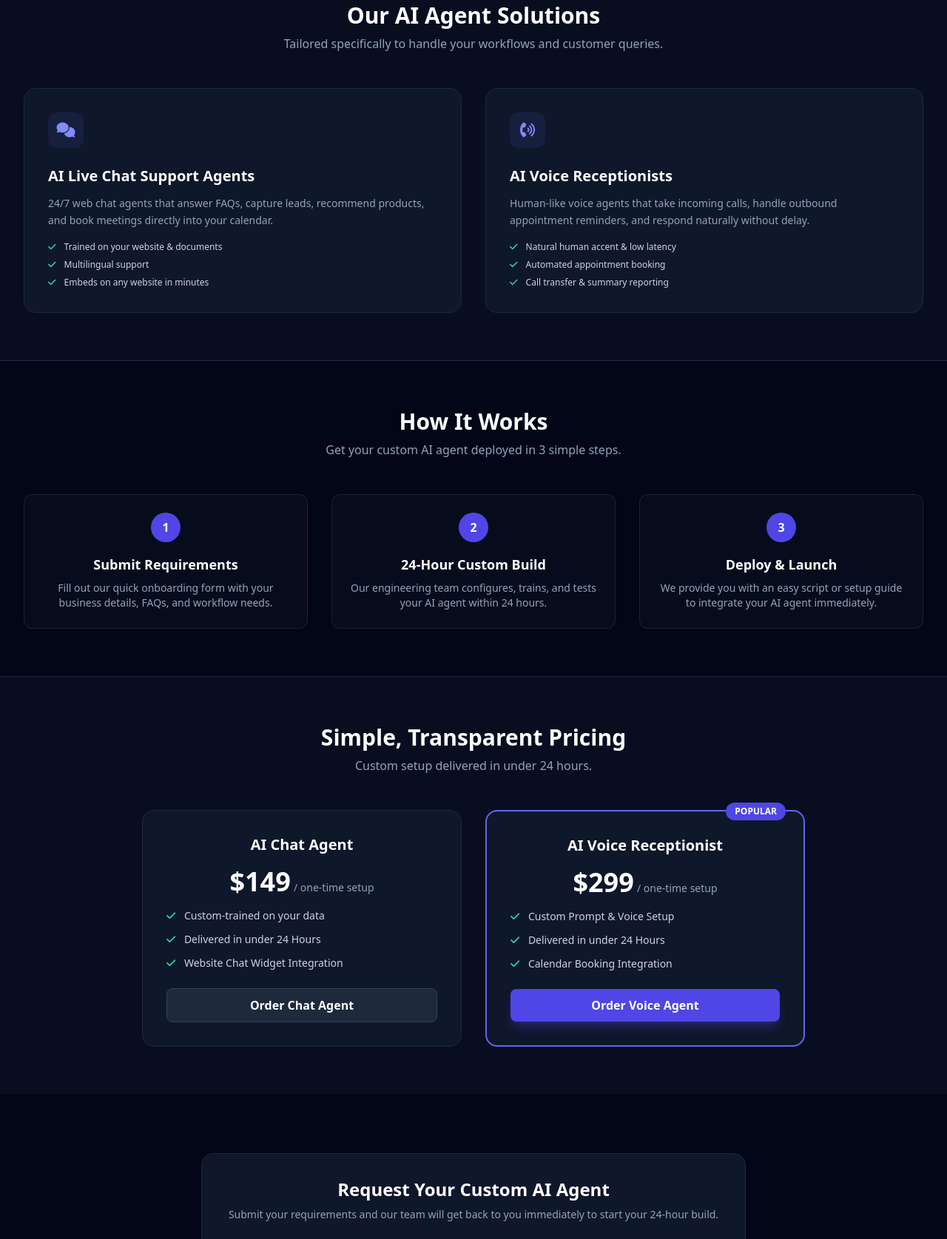
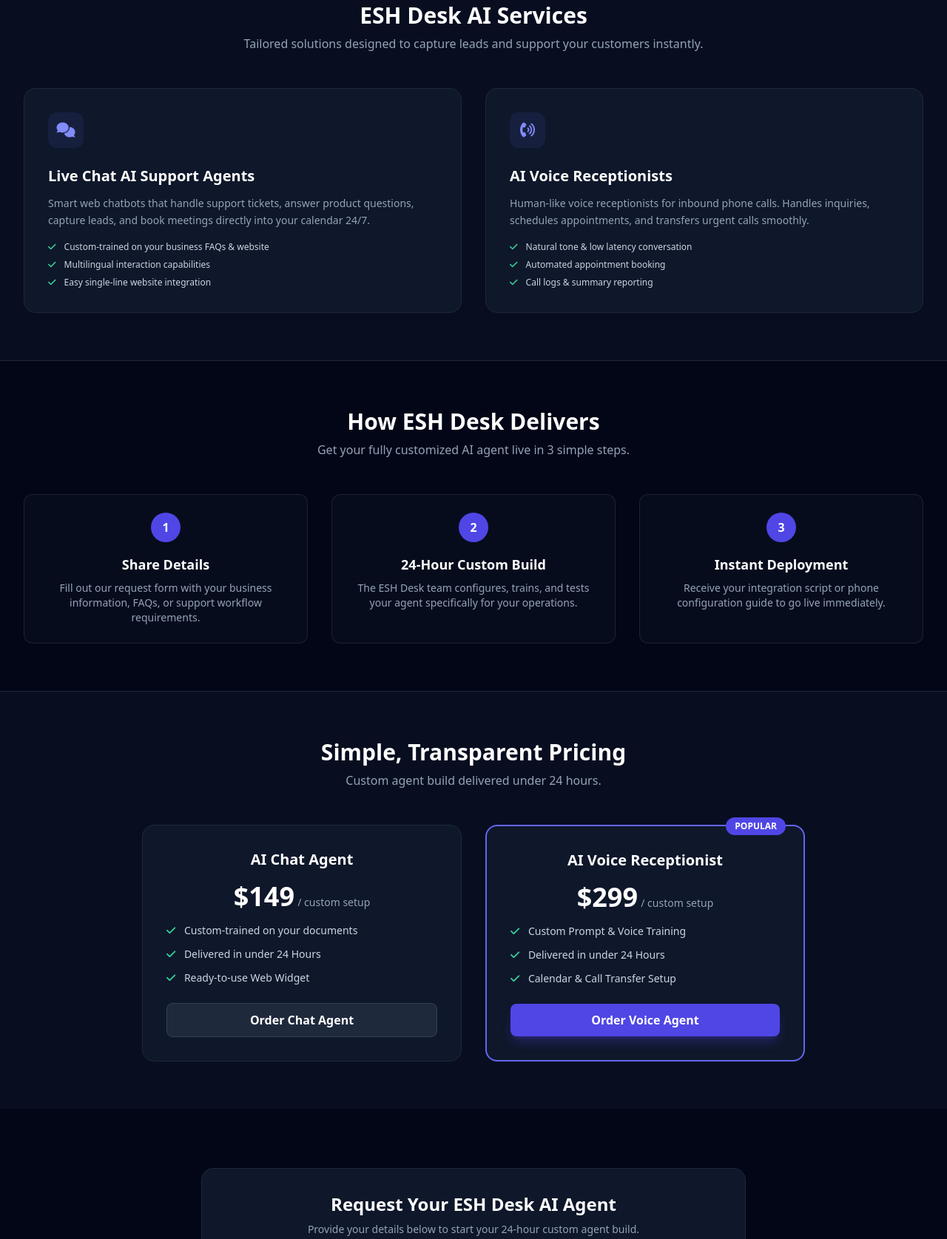
Before and after one commit to eshanraza498-lgtm/Saas-Website, a plain HTML site: page index.html in a window 1280 px wide. Shown: the part 603-2278 px from the top of the page at 74% size. Drawn offline with nearby package versions, Linux system fonts and the light colour scheme.

Commit message:
index.html

```diff
--- a/index.html
+++ b/index.html
@@ -3,7 +3,7 @@
 <head>
     <meta charset="UTF-8">
     <meta name="viewport" content="width=device-width, initial-scale=1.0">
-    <title>Custom AI Chat & Voice Agents in 24 Hours</title>
+    <title>ESH Desk - Custom AI Chat & Voice Agents in 24 Hours</title>
     <!-- Tailwind CSS CDN -->
     <script src="https://cdn.tailwindcss.com"></script>
     <link href="https://cdnjs.cloudflare.com/ajax/libs/font-awesome/6.0.0/css/all.min.css" rel="stylesheet">
@@ -15,7 +15,7 @@
         <div class="max-w-7xl mx-auto px-4 sm:px-6 lg:px-8 h-16 flex items-center justify-between">
             <div class="flex items-center space-x-2">
                 <i class="fa-solid fa-robot text-indigo-500 text-2xl"></i>
-                <span class="text-xl font-bold tracking-tight text-white">AgentX<span class="text-indigo-500">.ai</span></span>
+                <span class="text-xl font-bold tracking-tight text-white">ESH <span class="text-indigo-500">Desk</span></span>
             </div>
             <div class="hidden md:flex space-x-8 text-sm font-medium text-slate-300">
                 <a href="#services" class="hover:text-indigo-400 transition">Services</a>
@@ -29,17 +29,17 @@
     <!-- Hero Section -->
     <section class="pt-32 pb-20 px-4 sm:px-6 lg:px-8 max-w-7xl mx-auto text-center">
         <span class="inline-flex items-center gap-2 px-3 py-1 rounded-full text-xs font-semibold bg-indigo-500/10 text-indigo-400 border border-indigo-500/20 mb-6">
-            <i class="fa-solid fa-bolt text-yellow-400"></i> Fast Turnaround: Delivered Under 24 Hours
+            <i class="fa-solid fa-bolt text-yellow-400"></i> Fast Turnaround: Custom Setup Delivered Under 24 Hours
         </span>
         <h1 class="text-4xl sm:text-6xl font-extrabold text-white tracking-tight max-w-4xl mx-auto leading-tight">
-            Custom AI Chat & Voice Agents Trained For Your Business
+            Automate Your Business With ESH Desk AI Agents
         </h1>
         <p class="mt-6 text-lg text-slate-400 max-w-2xl mx-auto">
-            Automate customer support, lead generation, and call handling. Share your business details and get a custom-built AI agent live in under 24 hours.
+            From 24/7 web chat support to automated voice receptionists, ESH Desk builds custom AI agents trained specifically on your business data.
         </p>
         <div class="mt-8 flex justify-center gap-4">
-            <a href="#order-form" class="bg-indigo-600 hover:bg-indigo-500 text-white font-semibold px-6 py-3 rounded-lg transition shadow-lg shadow-indigo-600/30">Request Your Agent</a>
-            <a href="#how-it-works" class="bg-slate-800 hover:bg-slate-700 text-slate-200 font-semibold px-6 py-3 rounded-lg border border-slate-700 transition">Learn More</a>
+            <a href="#order-form" class="bg-indigo-600 hover:bg-indigo-500 text-white font-semibold px-6 py-3 rounded-lg transition shadow-lg shadow-indigo-600/30">Order Your AI Agent</a>
+            <a href="#how-it-works" class="bg-slate-800 hover:bg-slate-700 text-slate-200 font-semibold px-6 py-3 rounded-lg border border-slate-700 transition">See How It Works</a>
         </div>
     </section>
 
@@ -47,8 +47,8 @@
     <section id="services" class="py-16 bg-slate-900/50 border-y border-slate-800">
         <div class="max-w-7xl mx-auto px-4 sm:px-6 lg:px-8">
             <div class="text-center mb-12">
-                <h2 class="text-3xl font-bold text-white">Our AI Agent Solutions</h2>
-                <p class="text-slate-400 mt-2">Tailored specifically to handle your workflows and customer queries.</p>
+                <h2 class="text-3xl font-bold text-white">ESH Desk AI Services</h2>
+                <p class="text-slate-400 mt-2">Tailored solutions designed to capture leads and support your customers instantly.</p>
             </div>
             <div class="grid md:grid-cols-2 gap-8">
                 <!-- AI Chat Agent -->
@@ -56,14 +56,14 @@
                     <div class="w-12 h-12 bg-indigo-500/10 rounded-xl flex items-center justify-center text-indigo-400 mb-6 text-xl">
                         <i class="fa-solid fa-comments"></i>
                     </div>
-                    <h3 class="text-xl font-bold text-white mb-3">AI Live Chat Support Agents</h3>
+                    <h3 class="text-xl font-bold text-white mb-3">Live Chat AI Support Agents</h3>
                     <p class="text-slate-400 text-sm leading-relaxed mb-4">
-                        24/7 web chat agents that answer FAQs, capture leads, recommend products, and book meetings directly into your calendar.
+                        Smart web chatbots that handle support tickets, answer product questions, capture leads, and book meetings directly into your calendar 24/7.
                     </p>
                     <ul class="text-xs text-slate-300 space-y-2">
-                        <li><i class="fa-solid fa-check text-emerald-400 mr-2"></i> Trained on your website & documents</li>
-                        <li><i class="fa-solid fa-check text-emerald-400 mr-2"></i> Multilingual support</li>
-                        <li><i class="fa-solid fa-check text-emerald-400 mr-2"></i> Embeds on any website in minutes</li>
+                        <li><i class="fa-solid fa-check text-emerald-400 mr-2"></i> Custom-trained on your business FAQs & website</li>
+                        <li><i class="fa-solid fa-check text-emerald-400 mr-2"></i> Multilingual interaction capabilities</li>
+                        <li><i class="fa-solid fa-check text-emerald-400 mr-2"></i> Easy single-line website integration</li>
                     </ul>
                 </div>
                 <!-- AI Voice Agent -->
@@ -73,12 +73,12 @@
                     </div>
                     <h3 class="text-xl font-bold text-white mb-3">AI Voice Receptionists</h3>
                     <p class="text-slate-400 text-sm leading-relaxed mb-4">
-                        Human-like voice agents that take incoming calls, handle outbound appointment reminders, and respond naturally without delay.
+                        Human-like voice receptionists for inbound phone calls. Handles inquiries, schedules appointments, and transfers urgent calls smoothly.
                     </p>
                     <ul class="text-xs text-slate-300 space-y-2">
-                        <li><i class="fa-solid fa-check text-emerald-400 mr-2"></i> Natural human accent & low latency</li>
+                        <li><i class="fa-solid fa-check text-emerald-400 mr-2"></i> Natural tone & low latency conversation</li>
                         <li><i class="fa-solid fa-check text-emerald-400 mr-2"></i> Automated appointment booking</li>
-                        <li><i class="fa-solid fa-check text-emerald-400 mr-2"></i> Call transfer & summary reporting</li>
+                        <li><i class="fa-solid fa-check text-emerald-400 mr-2"></i> Call logs & summary reporting</li>
                     </ul>
                 </div>
             </div>
@@ -88,24 +88,24 @@
     <!-- How It Works -->
     <section id="how-it-works" class="py-16 max-w-7xl mx-auto px-4 sm:px-6 lg:px-8">
         <div class="text-center mb-12">
-            <h2 class="text-3xl font-bold text-white">How It Works</h2>
-            <p class="text-slate-400 mt-2">Get your custom AI agent deployed in 3 simple steps.</p>
+            <h2 class="text-3xl font-bold text-white">How ESH Desk Delivers</h2>
+            <p class="text-slate-400 mt-2">Get your fully customized AI agent live in 3 simple steps.</p>
         </div>
         <div class="grid md:grid-cols-3 gap-8 text-center">
             <div class="bg-slate-900/40 p-6 rounded-xl border border-slate-800/80">
                 <div class="w-10 h-10 bg-indigo-600 text-white font-bold rounded-full flex items-center justify-center mx-auto mb-4">1</div>
-                <h4 class="text-lg font-semibold text-white mb-2">Submit Requirements</h4>
-                <p class="text-sm text-slate-400">Fill out our quick onboarding form with your business details, FAQs, and workflow needs.</p>
+                <h4 class="text-lg font-semibold text-white mb-2">Share Details</h4>
+                <p class="text-sm text-slate-400">Fill out our request form with your business information, FAQs, or support workflow requirements.</p>
             </div>
             <div class="bg-slate-900/40 p-6 rounded-xl border border-slate-800/80">
                 <div class="w-10 h-10 bg-indigo-600 text-white font-bold rounded-full flex items-center justify-center mx-auto mb-4">2</div>
                 <h4 class="text-lg font-semibold text-white mb-2">24-Hour Custom Build</h4>
-                <p class="text-sm text-slate-400">Our engineering team configures, trains, and tests your AI agent within 24 hours.</p>
+                <p class="text-sm text-slate-400">The ESH Desk team configures, trains, and tests your agent specifically for your operations.</p>
             </div>
             <div class="bg-slate-900/40 p-6 rounded-xl border border-slate-800/80">
                 <div class="w-10 h-10 bg-indigo-600 text-white font-bold rounded-full flex items-center justify-center mx-auto mb-4">3</div>
-                <h4 class="text-lg font-semibold text-white mb-2">Deploy & Launch</h4>
-                <p class="text-sm text-slate-400">We provide you with an easy script or setup guide to integrate your AI agent immediately.</p>
+                <h4 class="text-lg font-semibold text-white mb-2">Instant Deployment</h4>
+                <p class="text-sm text-slate-400">Receive your integration script or phone configuration guide to go live immediately.</p>
             </div>
         </div>
     </section>
@@ -115,7 +115,7 @@
         <div class="max-w-7xl mx-auto px-4 sm:px-6 lg:px-8">
             <div class="text-center mb-12">
                 <h2 class="text-3xl font-bold text-white">Simple, Transparent Pricing</h2>
-                <p class="text-slate-400 mt-2">Custom setup delivered in under 24 hours.</p>
+                <p class="text-slate-400 mt-2">Custom agent build delivered under 24 hours.</p>
             </div>
             <div class="grid md:grid-cols-2 gap-8 max-w-4xl mx-auto">
                 <!-- Chat Agent Plan -->
@@ -123,12 +123,12 @@
                     <h3 class="text-xl font-bold text-white">AI Chat Agent</h3>
                     <div class="my-4">
                         <span class="text-4xl font-extrabold text-white">$149</span>
-                        <span class="text-slate-400 text-sm">/ one-time setup</span>
+                        <span class="text-slate-400 text-sm">/ custom setup</span>
                     </div>
                     <ul class="text-sm text-slate-300 space-y-3 mb-6 text-left">
-                        <li><i class="fa-solid fa-check text-emerald-400 mr-2"></i> Custom-trained on your data</li>
+                        <li><i class="fa-solid fa-check text-emerald-400 mr-2"></i> Custom-trained on your documents</li>
                         <li><i class="fa-solid fa-check text-emerald-400 mr-2"></i> Delivered in under 24 Hours</li>
-                        <li><i class="fa-solid fa-check text-emerald-400 mr-2"></i> Website Chat Widget Integration</li>
+                        <li><i class="fa-solid fa-check text-emerald-400 mr-2"></i> Ready-to-use Web Widget</li>
                     </ul>
                     <a href="#order-form" class="block w-full bg-slate-800 hover:bg-slate-700 text-white font-semibold py-2.5 rounded-lg border border-slate-700 transition">Order Chat Agent</a>
                 </div>
@@ -138,12 +138,12 @@
                     <h3 class="text-xl font-bold text-white">AI Voice Receptionist</h3>
                     <div class="my-4">
                         <span class="text-4xl font-extrabold text-white">$299</span>
-                        <span class="text-slate-400 text-sm">/ one-time setup</span>
+                        <span class="text-slate-400 text-sm">/ custom setup</span>
                     </div>
                     <ul class="text-sm text-slate-300 space-y-3 mb-6 text-left">
-                        <li><i class="fa-solid fa-check text-emerald-400 mr-2"></i> Custom Prompt & Voice Setup</li>
+                        <li><i class="fa-solid fa-check text-emerald-400 mr-2"></i> Custom Prompt & Voice Training</li>
                         <li><i class="fa-solid fa-check text-emerald-400 mr-2"></i> Delivered in under 24 Hours</li>
-                        <li><i class="fa-solid fa-check text-emerald-400 mr-2"></i> Calendar Booking Integration</li>
+                        <li><i class="fa-solid fa-check text-emerald-400 mr-2"></i> Calendar & Call Transfer Setup</li>
                     </ul>
                     <a href="#order-form" class="block w-full bg-indigo-600 hover:bg-indigo-500 text-white font-semibold py-2.5 rounded-lg transition shadow-lg shadow-indigo-600/30">Order Voice Agent</a>
                 </div>
@@ -154,10 +154,9 @@
     <!-- Order / Requirement Form -->
     <section id="order-form" class="py-20 max-w-3xl mx-auto px-4">
         <div class="bg-slate-900 p-8 rounded-2xl border border-slate-800">
-            <h2 class="text-2xl font-bold text-white text-center mb-2">Request Your Custom AI Agent</h2>
-            <p class="text-sm text-slate-400 text-center mb-8">Submit your requirements and our team will get back to you immediately to start your 24-hour build.</p>
+            <h2 class="text-2xl font-bold text-white text-center mb-2">Request Your ESH Desk AI Agent</h2>
+            <p class="text-sm text-slate-400 text-center mb-8">Provide your details below to start your 24-hour custom agent build.</p>
 
-            <!-- Replace Formspree URL with your own endpoint or use WhatsApp link -->
             <form action="https://formspree.io/f/your_form_id" method="POST" class="space-y-4">
                 <div>
                     <label class="block text-xs font-semibold text-slate-300 mb-1">Your Name</label>
@@ -170,23 +169,23 @@
                 <div>
                     <label class="block text-xs font-semibold text-slate-300 mb-1">Service Required</label>
                     <select name="service" class="w-full bg-slate-950 border border-slate-800 rounded-lg px-4 py-2.5 text-sm text-white focus:outline-none focus:border-indigo-500">
-                        <option value="chat">AI Chat Agent ($149)</option>
+                        <option value="chat">AI Chat Support Agent ($149)</option>
                         <option value="voice">AI Voice Receptionist ($299)</option>
                         <option value="both">Both Chat & Voice Agents</option>
                     </select>
                 </div>
                 <div>
                     <label class="block text-xs font-semibold text-slate-300 mb-1">Business Details / Instructions</label>
-                    <textarea name="requirements" rows="4" required class="w-full bg-slate-950 border border-slate-800 rounded-lg px-4 py-2.5 text-sm text-white focus:outline-none focus:border-indigo-500" placeholder="Describe your business, website link, and what you want the AI agent to do..."></textarea>
+                    <textarea name="requirements" rows="4" required class="w-full bg-slate-950 border border-slate-800 rounded-lg px-4 py-2.5 text-sm text-white focus:outline-none focus:border-indigo-500" placeholder="Describe your business, attach website link, and explain what you want your AI agent to handle..."></textarea>
                 </div>
-                <button type="submit" class="w-full bg-indigo-600 hover:bg-indigo-500 text-white font-semibold py-3 rounded-lg transition shadow-lg shadow-indigo-600/30">Submit Order Request</button>
+                <button type="submit" class="w-full bg-indigo-600 hover:bg-indigo-500 text-white font-semibold py-3 rounded-lg transition shadow-lg shadow-indigo-600/30">Submit Setup Request</button>
             </form>
         </div>
     </section>
 
     <!-- Footer -->
     <footer class="py-8 border-t border-slate-800 text-center text-xs text-slate-500">
-        <p>&copy; 2026 AgentX.ai. All rights reserved. Custom AI Agents delivered in under 24 hours.</p>
+        <p>&copy; 2026 ESH Desk. All rights reserved. Custom AI Agents delivered in under 24 hours.</p>
     </footer>
 
 </body>
```
